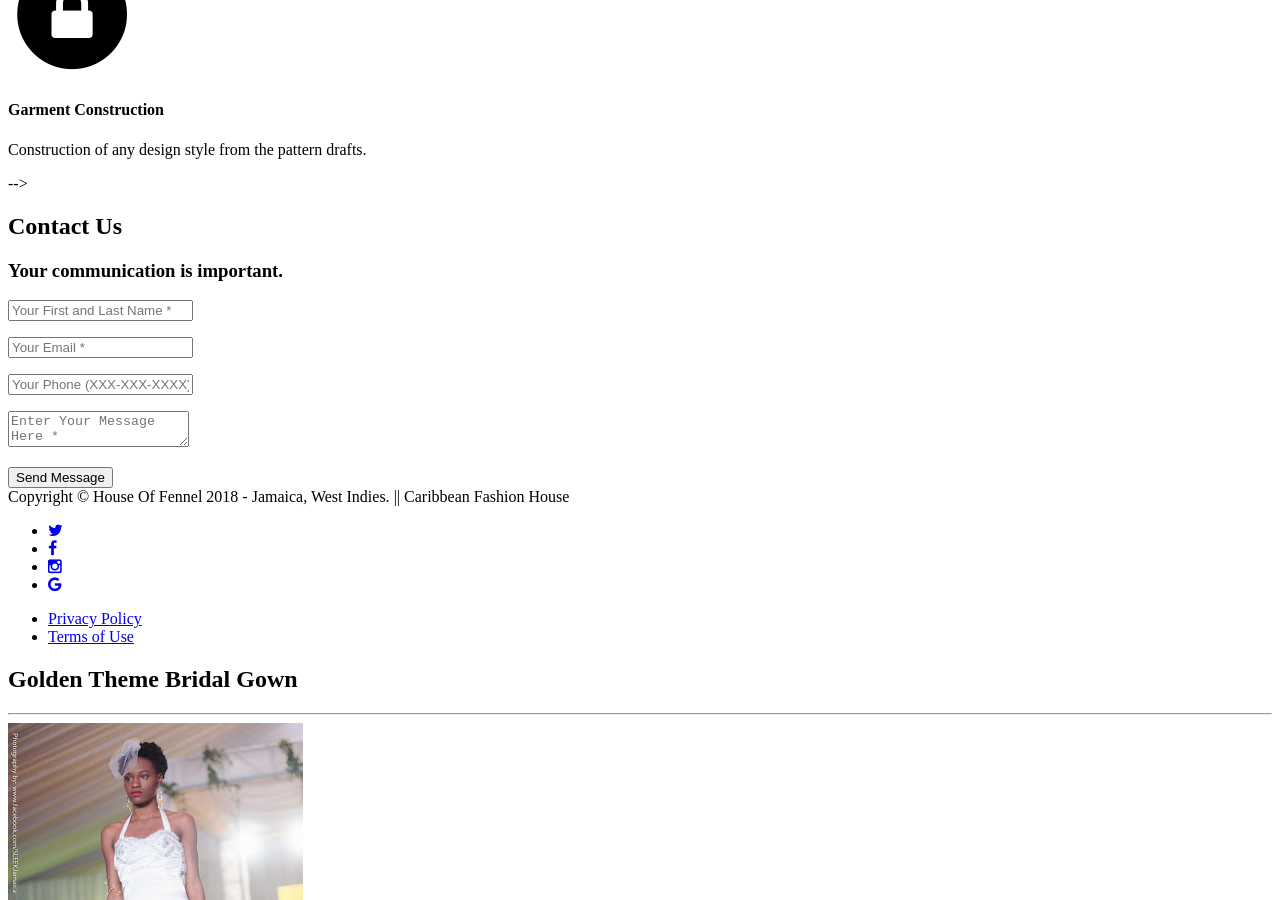
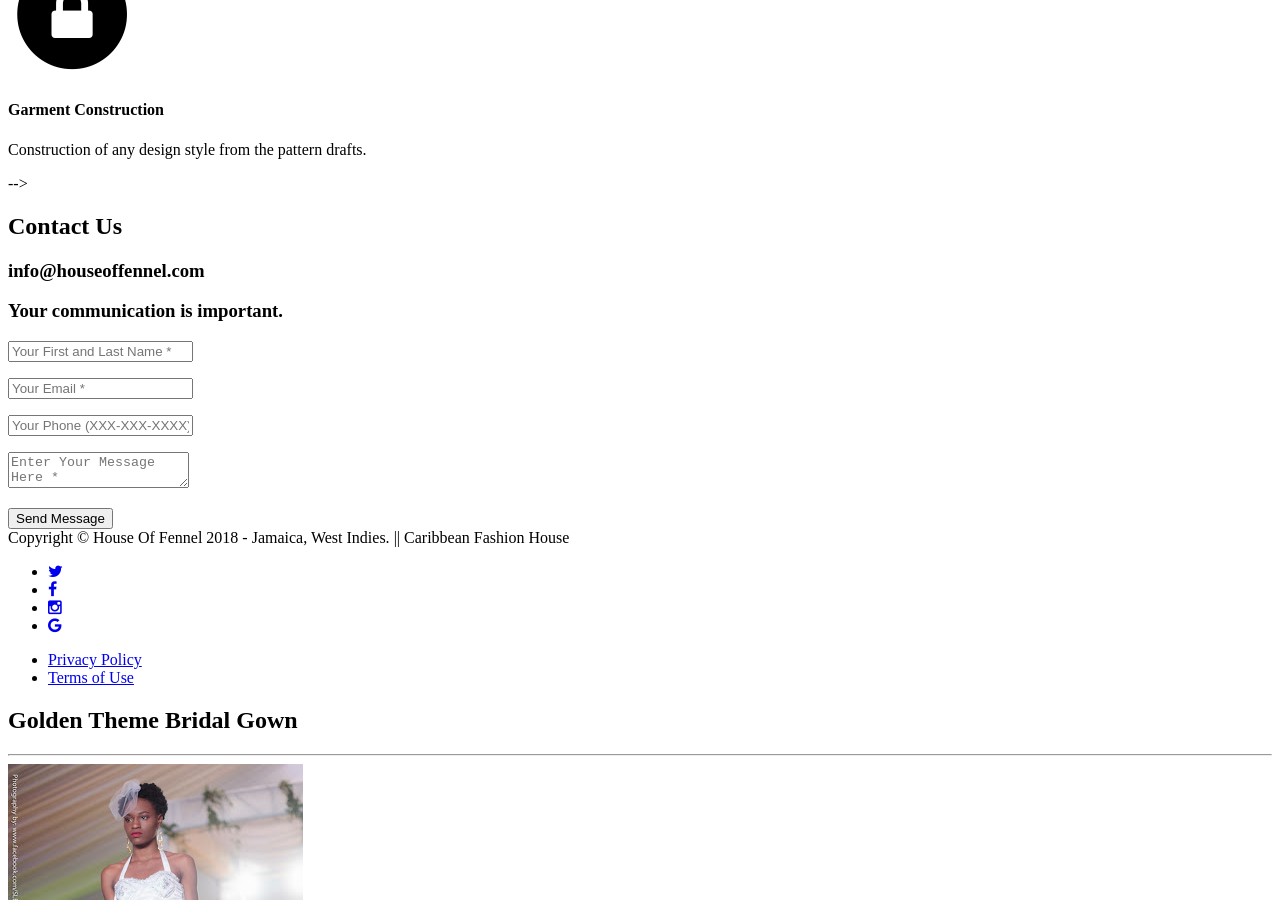
Before and after one commit to phpwebdevelope/phpwebdevelope.github.io, a Jekyll site: the page built from index.html, in a window 1280 px wide and 900 px high, scrolled down 4479 px. Built offline with Jekyll 4.4.1, drawn with Linux system fonts in a browser that asks for light colours; some web fonts are replaced.

Commit message:
Update contact.html
add email info

```diff
--- a/_includes/contact.html
+++ b/_includes/contact.html
@@ -3,6 +3,7 @@
             <div class="row">
                 <div class="col-lg-12 text-center">
                     <h2 class="section-heading">Contact Us</h2>
+                        <h3 class="section-heading">info@houseoffennel.com</h3>
                     <h3 class="section-subheading text-muted">Your communication is important.</h3>
                 </div>
             </div>
```
